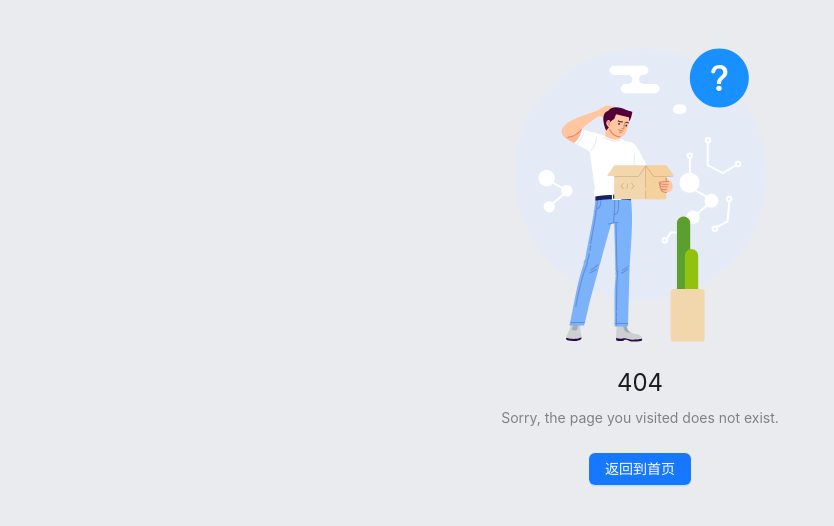
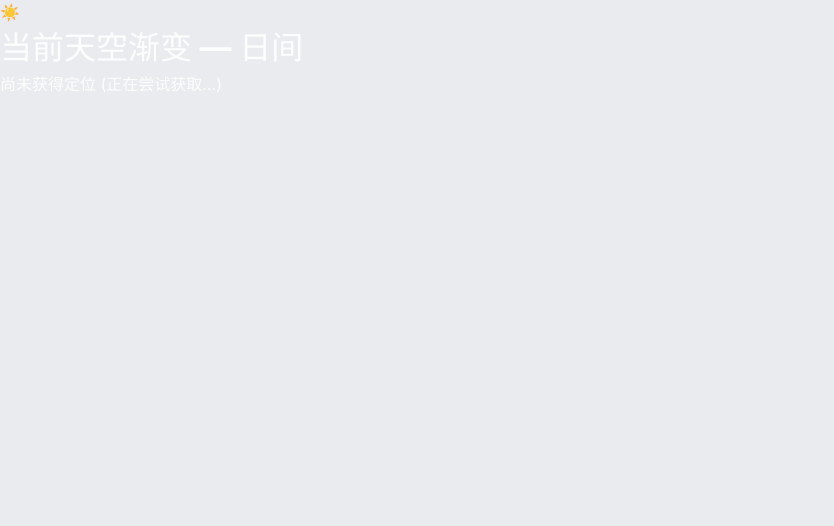
Before and after one commit to liaozhimingandy/openaim, a Vue app: page /test in a window 1280 px wide. Before the commit this address had no page. Shown: the top 526 px of the page, without its empty margins (0-834 px from the left). Built offline with nearby package versions, Linux system fonts and the light colour scheme; no server answers.

Commit message:
fix(core): 优化自动化脚本
1.完善首页展示,提高用户体验
2.使用pnpm作为管理依赖的工具
3.增加测试页

```diff
--- a/package.json
+++ b/package.json
@@ -13,6 +13,7 @@
     "ant-design-vue": "^4.2.6",
     "axios": "^1.7.8",
     "c-scrollbar": "^1.0.2",
+    "motion-v": "^1.7.0",
     "nprogress": "^0.2.0",
     "path": "^0.12.7",
     "pinia": "^2.2.6",
--- a/src/pages/HomePage.vue
+++ b/src/pages/HomePage.vue
@@ -1,6 +1,5 @@
 <script setup lang="ts">
 import {ref, onMounted, onBeforeUnmount} from 'vue';
-import {CScrollbar} from 'c-scrollbar'; // 滚动条
 
 const items = [
   {
@@ -24,20 +23,27 @@ const content = ref<any>(null);
 const footer = ref<any>(null);
 const targetOffset = ref<number | undefined>(undefined);
 const contentHeight = ref<number | undefined>(undefined);
+import {Grid} from 'ant-design-vue';
+
+const {useBreakpoint} = Grid;
+const screens = useBreakpoint();
 
 const updateContentHeight = () => {
-  targetOffset.value = header.value.$el.offsetHeight;
-  contentHeight.value = window.innerHeight - footer.value.$el.offsetHeight - 6;
+  const headerHeight = header.value?.$el?.offsetHeight ?? 0
+  const footerHeight = footer.value?.$el?.offsetHeight ?? 0
+  targetOffset.value = headerHeight
+  contentHeight.value = window.innerHeight - footerHeight - 6
 };
 
-onMounted(async () => {
+onMounted(() => {
   window.addEventListener("resize", updateContentHeight);
   updateContentHeight();
 });
 
-onBeforeUnmount(async () => {
+onBeforeUnmount(() => {
   window.removeEventListener("resize", updateContentHeight);
 })
+
 </script>
 
 <template>
@@ -51,18 +57,19 @@ onBeforeUnmount(async () => {
                 fill="#333333">邀请你来设计LOGO
           </text>
         </svg>
-        <a-anchor direction="horizontal" :items="items" :targetOffset="targetOffset"/>
-        <a-tooltip>
-            <template #title>电子邮箱:contact@openaim.cn</template>
+        <a-anchor v-if="!screens.xs" direction="horizontal" :items="items" :targetOffset="targetOffset">
+          <template #customTitle="{title}">
+            <a-typography-title :level="4">{{ title }}</a-typography-title>
+          </template>
+        </a-anchor>
+        <a-tooltip placement="bottomLeft">
+          <template #title>电子邮箱:contact@openaim.cn</template>
           <a-button href="mailto:contact@openaim.cn" type="primary">联系我们</a-button>
         </a-tooltip>
       </a-flex>
     </a-layout-header>
     <a-layout-content ref="content">
-      <c-scrollbar
-          trigger="hover"
-          class="content"
-      >
+
         <div id="home" class="content">
           <a-typography-title>通用人工智能(AI)时代已来临</a-typography-title>
         </div>
@@ -72,7 +79,6 @@ onBeforeUnmount(async () => {
         <div id="aboutme" class="content">
           <a-typography-title>我们正在寻找和我们有共同目标的朋友...<br>一起加入我们吗?</a-typography-title>
         </div>
-      </c-scrollbar>
     </a-layout-content>
     <a-layout-footer ref="footer" style="text-align: center; background-color: white">
       ©{{ new Date().getFullYear() }} openaim.cn
--- /dev/null
+++ b/src/pages/TestPage.vue
@@ -0,0 +1,114 @@
+<script setup lang="ts">
+import {ref, computed, onMounted} from 'vue'
+
+interface Coords {
+  lat: number
+  lon: number
+}
+
+interface Phase {
+  key: string
+  label: string
+}
+
+const coords = ref<Coords | null>(null)
+const error = ref<string | null>(null)
+const now = ref(new Date())
+const altitudeDeg = ref(0)
+const phase = ref<Phase>({key: 'day', label: '日间'})
+const gradient = ref('')
+
+function calculateSunAltitude(lat: number, lon: number, date: Date): number {
+  // 转换为弧度
+  const toRad = (deg: number) => deg * Math.PI / 180
+  const toDeg = (rad: number) => rad * 180 / Math.PI
+
+  // 1. 计算儒略日 (Julian Day)
+  const JD = date.getTime() / 86400000 + 2440587.5
+  const D = JD - 2451545.0
+
+  // 2. 太阳平均黄经 (deg)
+  const g = 357.529 + 0.98560028 * D
+  const q = 280.459 + 0.98564736 * D
+  const L = q + 1.915 * Math.sin(toRad(g)) + 0.020 * Math.sin(toRad(2 * g))
+
+  // 3. 太阳赤纬 δ
+  const e = 23.439 - 0.00000036 * D
+  const delta = Math.asin(Math.sin(toRad(e)) * Math.sin(toRad(L)))
+
+  // 4. 时角 H
+  const utcHours = date.getUTCHours() + date.getUTCMinutes() / 60 + date.getUTCSeconds() / 3600
+  const LST = (utcHours + lon / 15) * 15 // 简化地方时
+  const H = toRad(LST - L)
+
+  // 5. 太阳高度角 α
+  const latRad = toRad(lat)
+  const altitude = Math.asin(Math.sin(latRad) * Math.sin(delta) + Math.cos(latRad) * Math.cos(delta) * Math.cos(H))
+  return toDeg(altitude)
+}
+
+function getGradientByAltitude(altitude: number): string[] {
+  if (altitude < 0) return ['#070B34', '#0B1E3D', '#161A42'] // 夜晚
+  if (altitude < 6) return ['#3A1C71', '#D76D77', '#FFAF7B'] // 金色时刻
+  return ['#60A5FA', '#93C5FD', '#E0F2FE'] // 日间
+}
+
+function updateSky(): void {
+  if (!coords.value) return
+  now.value = new Date()
+  altitudeDeg.value = calculateSunAltitude(coords.value.lat, coords.value.lon, now.value)
+
+  const colors = getGradientByAltitude(altitudeDeg.value)
+  gradient.value = `linear-gradient(180deg, ${colors[0]} 0%, ${colors[1]} 45%, ${colors[2]} 100%)`
+
+  if (altitudeDeg.value < 0) phase.value = {key: 'night', label: '夜间'}
+  else if (altitudeDeg.value < 6) phase.value = {key: 'golden', label: '金色时刻'}
+  else phase.value = {key: 'day', label: '日间'}
+}
+
+const finalBackground = computed(() => gradient.value)
+
+onMounted(() => {
+  if (!('geolocation' in navigator)) {
+    error.value = '浏览器不支持定位'
+    return
+  }
+
+  navigator.geolocation.getCurrentPosition(
+      (pos: GeolocationPosition) => {
+        coords.value = {lat: pos.coords.latitude, lon: pos.coords.longitude}
+        updateSky()
+        setInterval(updateSky, 60000) // 每分钟更新一次
+      },
+      (err: GeolocationPositionError) => {
+        error.value = err.code === err.PERMISSION_DENIED ? '已拒绝定位权限' : '无法获取位置'
+      }
+  )
+})
+</script>
+
+<template>
+  <div :style="{ background: finalBackground }">
+    <slot name="content">
+      <div style="min-height: 100vh; min-width: 100vw">
+        <div class="flex items-center gap-3">
+          <span v-if="altitudeDeg >= 0">☀️</span>
+          <span v-else>🌙</span>
+          <h1 class="text-2xl sm:text-3xl font-semibold drop-shadow">
+            当前天空渐变 — {{ phase.label }}
+          </h1>
+        </div>
+        <div class="mt-6">
+          <p v-if="coords">纬度 {{ coords.lat.toFixed(4) }}, 经度 {{ coords.lon.toFixed(4) }} · {{
+              now.toLocaleString()
+            }}</p>
+          <p v-else>尚未获得定位 {{ error ? '— ' + error : '(正在尝试获取…)' }} </p>
+        </div>
+      </div>
+    </slot>
+  </div>
+</template>
+
+<style scoped>
+
+</style>
--- a/src/router/index.js
+++ b/src/router/index.js
@@ -6,6 +6,7 @@ import 'nprogress/nprogress.css' // 引入样式
 
 import NotFoundPage from "../pages/NotFoundPage.vue";
 import HomePage from "../pages/HomePage.vue";
+import TestPage from "../pages/TestPage.vue";
 
 NProgress.inc(0.2)
 // 进度条配置（可选）
@@ -25,6 +26,7 @@ NProgress.configure({
 
 const routes = [
     {path: '/', name: 'home', component: HomePage},
+    {path: '/test', name: 'test', component: TestPage},
     {path: '/:catchALL(.*)/', component: NotFoundPage, name: 'not-fond', meta: {title: "Not Found"}},
 ]
 
```
Also changed, not shown: components.d.ts (+0 -11 lines), 1 other file (tests, documents, lock files or other folders).
